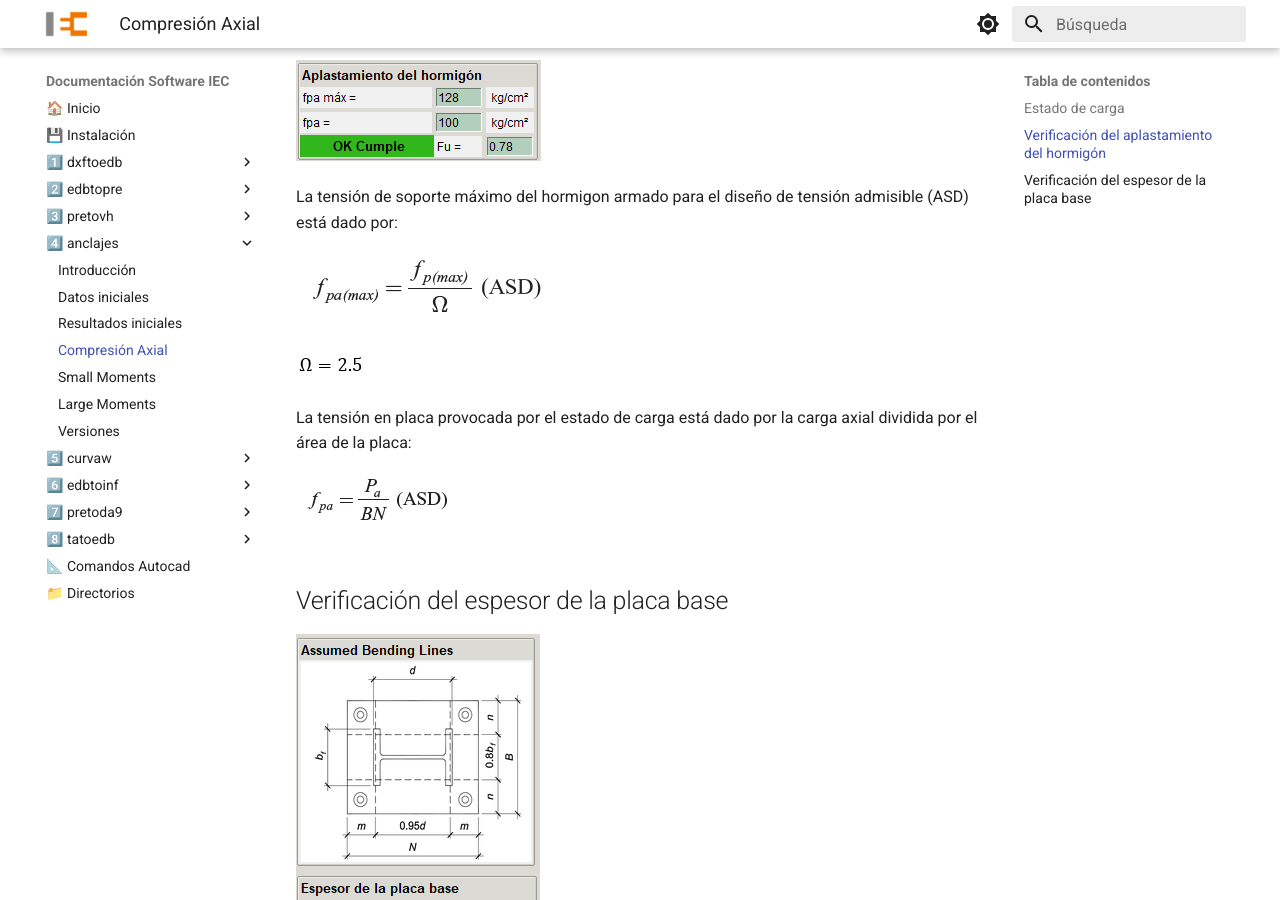
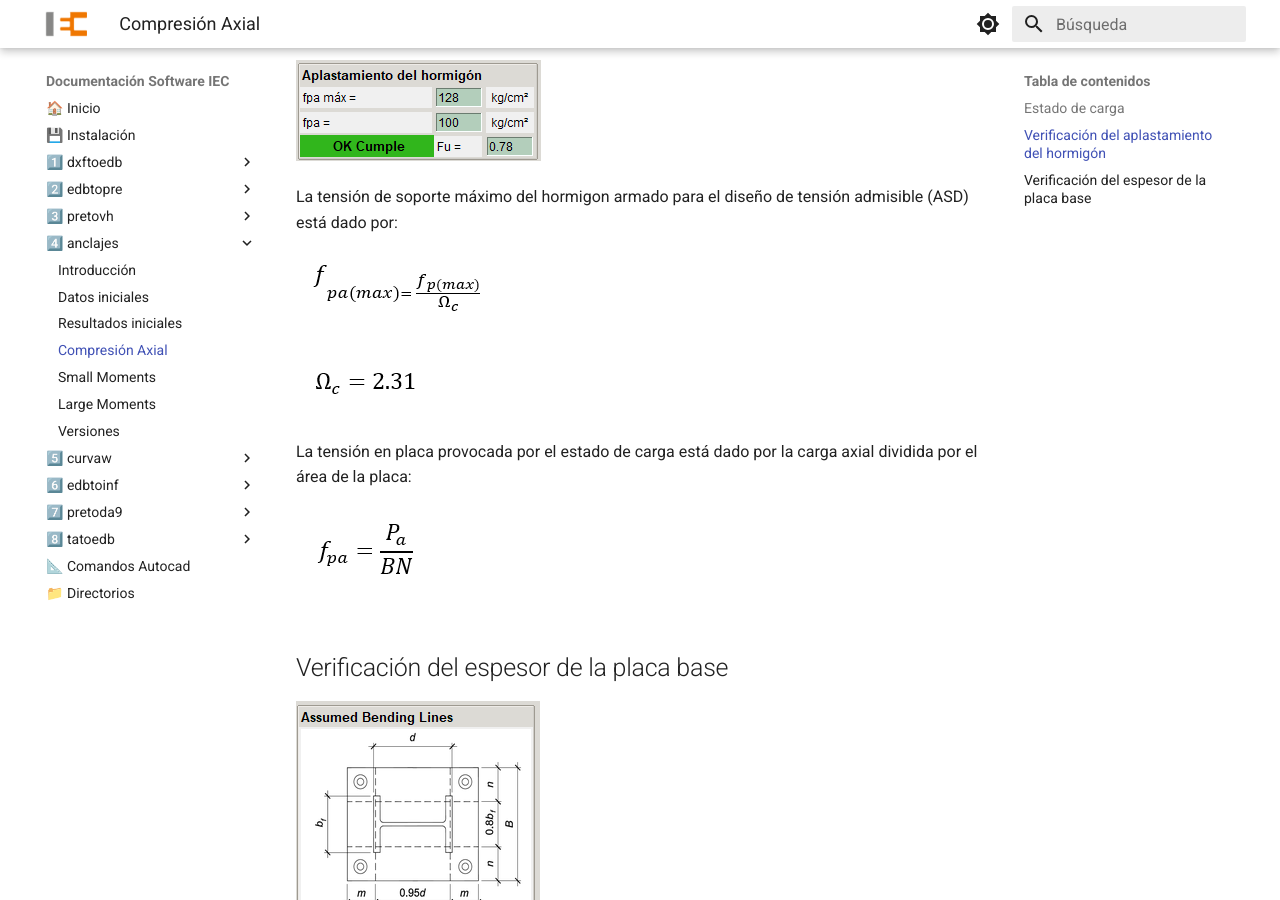
Before and after one commit to iec-ingenieria/documentacion, an MkDocs documentation site: the page built from docs/anclajes/compresion_axial.md, in a window 1280 px wide and 900 px high, scrolled down 628 px. Built offline with MkDocs 1.6.1 and Material for MkDocs 9.7.7, drawn with Linux system fonts in a browser that asks for light colours.

Commit message:
anclajes: actualización de formulas de 3era edicion design guide

```diff
--- a/docs/anclajes/compresion_axial.md
+++ b/docs/anclajes/compresion_axial.md
@@ -19,7 +19,7 @@ La tensión de soporte máximo del hormigon armado para el diseño de tensión a
 
 ![tension_soporte_maximo_asd_ha](../images/anclajes/tension_soporte_maximo_asd_ha.png)
 
-![omega_2.5](../images/anclajes/omega_2.5.png)
+![omega_c_2.31](../images/anclajes/omega_c_2.31.png)
 
 La tensión en placa provocada por el estado de carga está dado por la carga axial dividida por el área de la placa:
 
@@ -65,4 +63,4 @@ donde:
 
 _l_ es el valor máximo entre las distancias críticas m,n y λn'
 
-![omega_1.67](../images/anclajes/omega_1.67.png)
+![omega_b_1.67](../images/anclajes/omega_b_1.67.png)
```
Also changed, not shown: other parts of docs/anclajes/compresion_axial.md (+0 -2 lines), docs/images/anclajes/espesor_min_placa_compresion_axial.png, docs/images/anclajes/omega_b_1.67.png (added), docs/images/anclajes/omega_c_2.31.png (added), docs/images/anclajes/tension_en_placa.png, docs/images/anclajes/tension_soporte_maximo_asd_ha.png.
